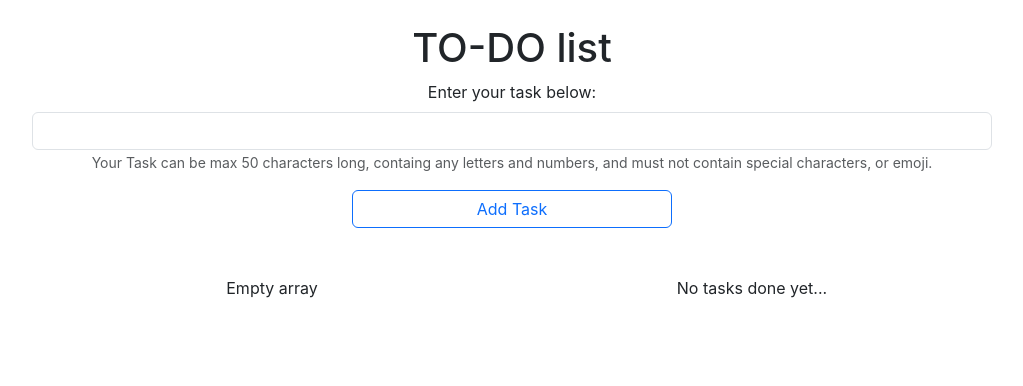
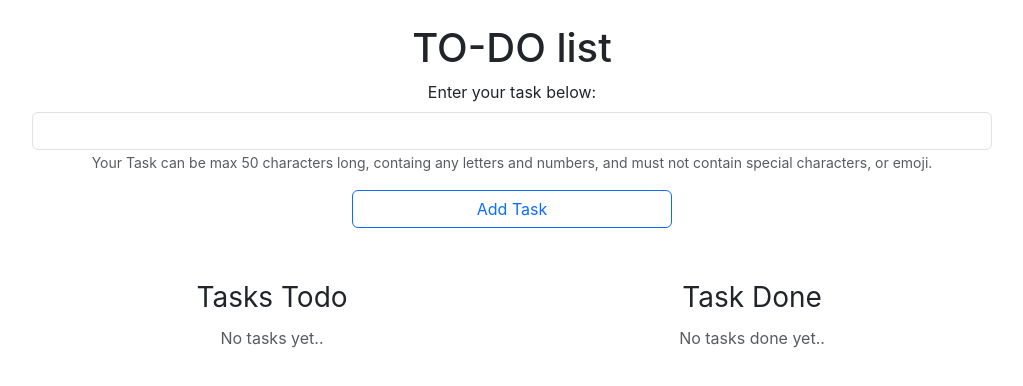
Before and after one commit to sanjayBahadur/react-mini-project-Todolist-, a React (Create React App) app: page / in a window 1280 px wide. Shown: the top 386 px of the page, without its empty margins (128-1151 px from the left). Built offline with nearby package versions, Linux system fonts and the light colour scheme.

Commit message:
minimum viable product

```diff
--- a/src/App.js
+++ b/src/App.js
@@ -16,11 +16,11 @@ function App() {
     <div className="App">
       <TodoInput todo={todo} setTodo={setTodo} />
       <div className="container mt-5 mx-auto w-75">
-        <div className="row mt-4">
-          <div className="col">
+        <div className="row mt-2">
+          <div className="col mr-3">
             <TodoList todos={todo} setTodo={setTodo} setDone={setDone} doneList={doneList} />
           </div>
-          <div className="col">
+          <div className="col ml-3">
             <DoneList dones={doneList} setDone={setDone}/>
           </div>
         </div>
--- a/src/Components/DoneList/DoneList.js
+++ b/src/Components/DoneList/DoneList.js
@@ -4,7 +4,7 @@ import TodoCard from "../TodoCard/TodoCard";
 const DoneList = ({dones, setDone}) => {
     const cardGenerator = () => {
         if (!dones || dones.length === 0) {
-          return <div>No tasks done yet...</div>;
+          return <div className="text-muted">No tasks done yet..</div>;
         } else {
           return dones.map((done, index) => {
             return (
@@ -25,7 +25,8 @@ const DoneList = ({dones, setDone}) => {
         setDone([...updatedDones]);
       };
 
-      return <>{cardGenerator()}</>;
+      return <>
+      <div className="fs-3 mb-2">Task Done</div>{cardGenerator()}</>;
 };
 
 export default DoneList;
--- a/src/Components/TodoCard/TodoCard.js
+++ b/src/Components/TodoCard/TodoCard.js
@@ -14,6 +14,7 @@ const cleanButton = {
 const TodoCard = ({ task, handleDelete, id, isDone, handleAdd }) => {
   return (
     <>
+    <div className='p-3 pb-4' style={{boxShadow: 'rgba(0, 0, 0, 0.24) 0px 3px 8px'}}>
       <div className="d-flex justify-content-end">
         {!isDone ? (
           <button style={cleanButton} onClick={()=> handleAdd(task, id, handleDelete) }>
@@ -48,7 +49,8 @@ const TodoCard = ({ task, handleDelete, id, isDone, handleAdd }) => {
         </button>
       </div>
       <div>
-        <span className="fs-4">{task}</span>
+        <span className="fs-5">{task}</span>
+      </div>
       </div>
     </>
   );
--- a/src/Components/TodoList/TodoList.js
+++ b/src/Components/TodoList/TodoList.js
@@ -4,7 +4,7 @@ import TodoCard from "../TodoCard/TodoCard";
 const TodoList = ({ todos, setTodo, setDone, doneList }) => {
   const cardGenerator = () => {
     if (!todos || todos.length === 0) {
-      return <div>Empty array</div>;
+      return <div className="text-muted">No tasks yet..</div>;
     } else {
       return todos.map((todo, index) => {
         return (
@@ -32,7 +32,10 @@ const TodoList = ({ todos, setTodo, setDone, doneList }) => {
 
   };
 
-  return <>{cardGenerator()}</>;
+  return <><div >
+    <div className='fs-3 mb-2'>Tasks Todo</div>
+    {cardGenerator()}
+    </div></>;
 };
 
 export default TodoList;
```
